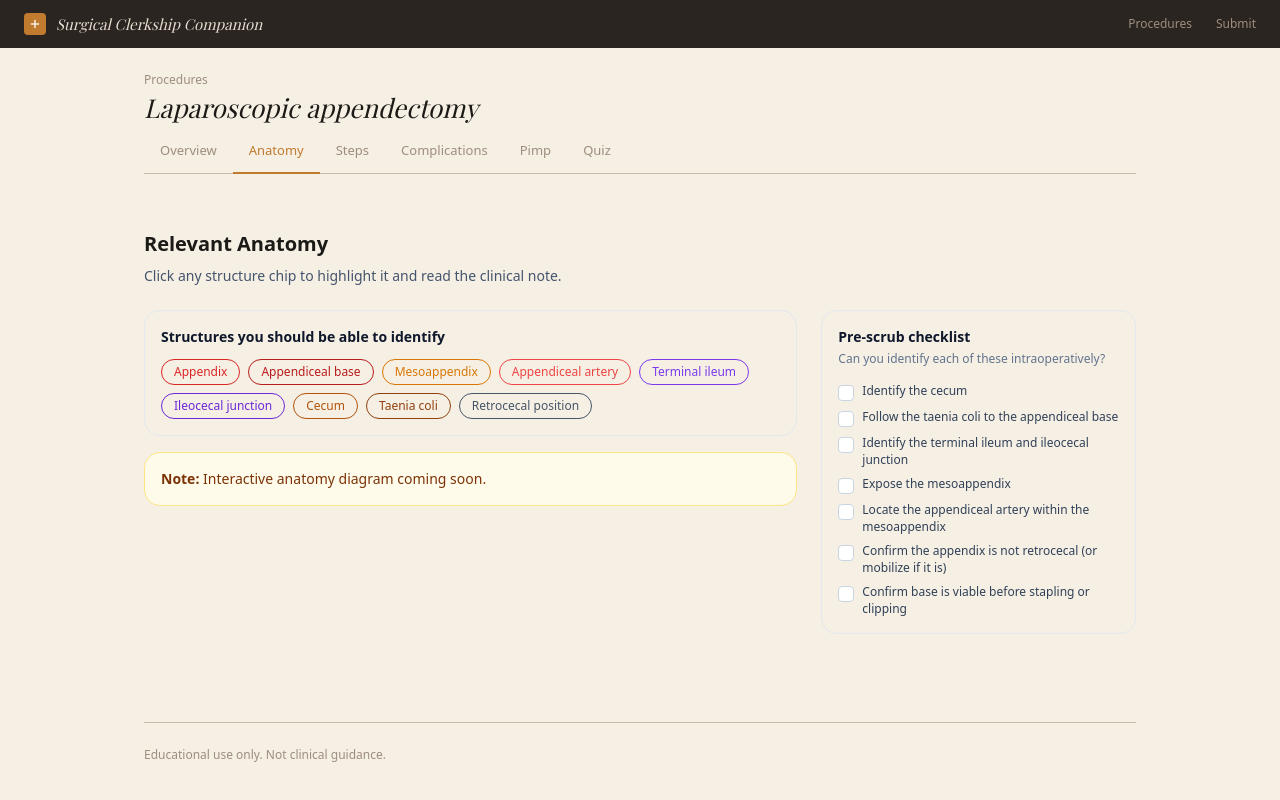
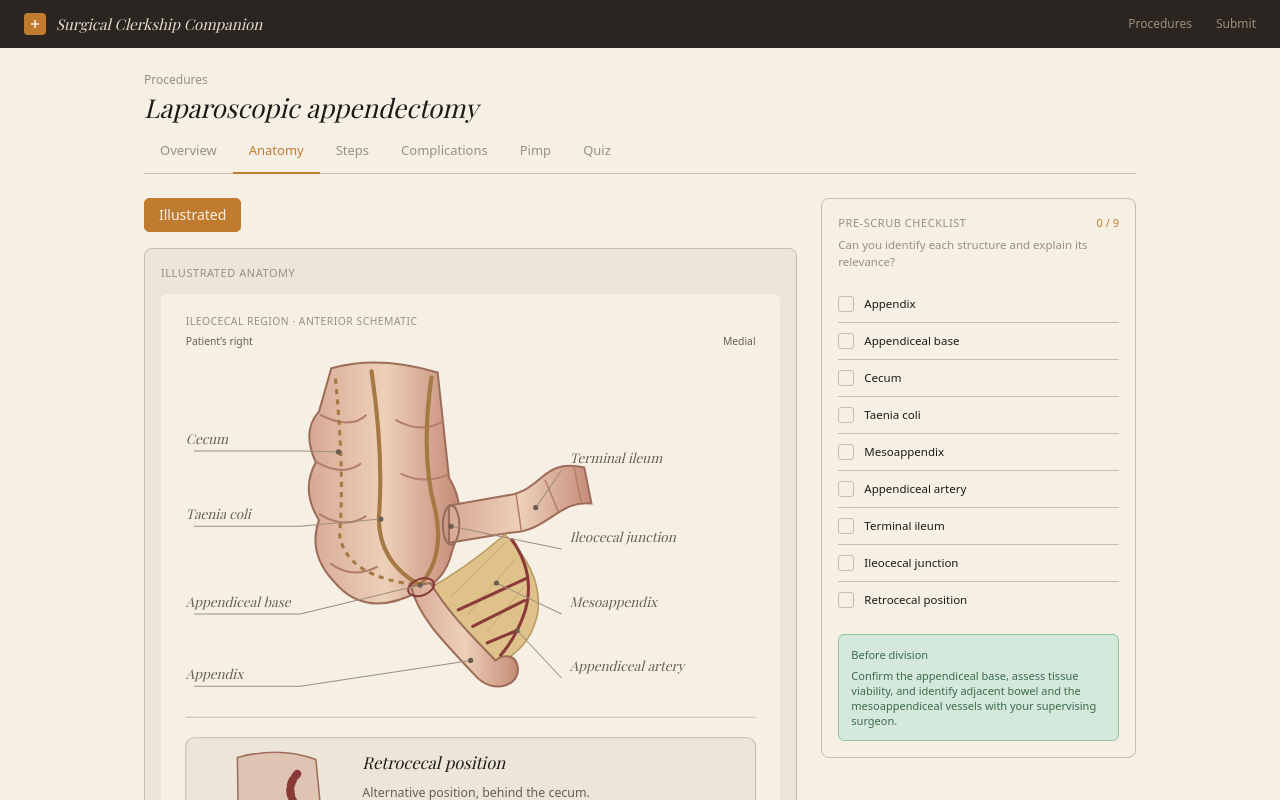
Before and after one commit to firasmoussa/surgical-clerkship-companion, a Next.js app: page /procedures/lap-appy/anatomy in a window 1280 px wide. Shown: the top 800 px of the page. Built offline with nearby package versions, Linux system fonts and the light colour scheme.

Commit message:
feat: finish appendectomy atlas overview and interactive anatomy

```diff
--- a/src/app/procedures/lap-appy/_components/LapAppyAnatomySVG.tsx
+++ b/src/app/procedures/lap-appy/_components/LapAppyAnatomySVG.tsx
@@ -0,0 +1,79 @@
+import { useId, type ReactNode } from "react";
+import type { AppyStructure } from "./anatomy";
+
+type Props = { selected: AppyStructure | null };
+type Label = { name: AppyStructure; x: number; y: number; targetX: number; targetY: number };
+
+const labels: Label[] = [
+  { name: "Cecum", x: 24, y: 145, targetX: 172, targetY: 153 },
+  { name: "Taenia coli", x: 24, y: 218, targetX: 213, targetY: 218 },
+  { name: "Appendiceal base", x: 24, y: 303, targetX: 251, targetY: 282 },
+  { name: "Appendix", x: 24, y: 373, targetX: 300, targetY: 355 },
+  { name: "Terminal ileum", x: 396, y: 164, targetX: 363, targetY: 207 },
+  { name: "Ileocecal junction", x: 396, y: 240, targetX: 281, targetY: 225 },
+  { name: "Mesoappendix", x: 396, y: 303, targetX: 325, targetY: 280 },
+  { name: "Appendiceal artery", x: 396, y: 365, targetX: 345, targetY: 326 },
+];
+
+function Layer({ name, selected, children }: { name: AppyStructure; selected: AppyStructure | null; children: ReactNode }) {
+  return <g data-structure={name} opacity={selected && selected !== name ? 0.22 : 1} className="transition-opacity duration-200 motion-reduce:transition-none">{children}</g>;
+}
+
+export default function LapAppyAnatomySVG({ selected }: Props) {
+  const id = useId();
+  const stroke = (name: AppyStructure, base: string) => selected === name ? "#C17B2F" : base;
+
+  return (
+    <svg viewBox="0 0 600 600" role="img" aria-labelledby={`${id}-title ${id}-desc`} className="w-full h-auto rounded-md bg-parchment">
+      <title id={`${id}-title`}>Appendectomy anatomy{selected ? `: ${selected} highlighted` : ""}</title>
+      <desc id={`${id}-desc`}>An anterior schematic of the cecum, terminal ileum and exposed appendix. Taenia coli converge at the appendiceal base. The mesoappendix contains the appendiceal artery. A separate inset shows an appendix behind the cecum.</desc>
+      <defs>
+        <linearGradient id={`${id}-bowel`} x1="0" x2="1"><stop stopColor="#D7A995" /><stop offset="0.5" stopColor="#EDD0B8" /><stop offset="1" stopColor="#C58B78" /></linearGradient>
+      </defs>
+      <text x="24" y="30" className="fill-muted text-[10px] tracking-wider">ILEOCECAL REGION · ANTERIOR SCHEMATIC</text>
+      <text x="24" y="49" className="fill-secondary text-[10px]">Patient’s right</text>
+      <text x="576" y="49" textAnchor="end" className="fill-secondary text-[10px]">Medial</text>
+      <Layer selected={selected} name="Cecum">
+        <path d="M165 72 Q210 59 268 76 L279 178 Q298 208 282 249 Q275 279 250 288 Q198 316 167 278 Q142 251 153 219 Q135 190 150 163 Q136 133 153 114 Z" fill={`url(#${id}-bowel)`} stroke={stroke("Cecum", "#9E6D59")} strokeWidth={selected === "Cecum" ? 4 : 2} />
+        <path d="M154 117 Q184 132 199 117 M149 162 Q176 178 194 164 M153 213 Q178 229 199 215 M164 261 Q185 277 210 264 M227 122 Q252 136 274 123 M232 174 Q255 185 278 175" fill="none" stroke="#B37F6B" strokeWidth="2" />
+      </Layer>
+      <Layer selected={selected} name="Terminal ileum">
+        <path d="M410 168 C369 159 370 190 336 195 L279 205 L279 241 L340 231 C374 230 386 199 417 203 Z" fill={`url(#${id}-bowel)`} stroke={stroke("Terminal ileum", "#9E6D59")} strokeWidth={selected === "Terminal ileum" ? 4 : 2} />
+        <path d="M344 194 L349 229 M372 180 L385 211 M400 167 L407 201" stroke="#B37F6B" strokeWidth="1.5" />
+      </Layer>
+      <Layer selected={selected} name="Mesoappendix">
+        <path d="M333 233 Q370 269 365 309 Q358 344 326 358 L255 288 Q297 265 333 233 Z" fill="#DFC18A" stroke={stroke("Mesoappendix", "#B79A62")} strokeWidth={selected === "Mesoappendix" ? 4 : 1.5} />
+        <path d="M334 241 L280 294 M342 258 L297 311 M352 283 L316 327" stroke="#B79A62" strokeWidth="1" opacity="0.5" />
+      </Layer>
+      <Layer selected={selected} name="Appendix">
+        <path d="M242 283 C250 315 277 340 303 368 C322 391 351 378 345 359 C342 348 330 350 324 355 C303 333 279 310 261 280 Z" fill={`url(#${id}-bowel)`} stroke={stroke("Appendix", "#9E6D59")} strokeWidth={selected === "Appendix" ? 4 : 2} />
+      </Layer>
+      <Layer selected={selected} name="Taenia coli">
+        <path d="M204 75 Q216 157 211 217 Q211 260 251 282 M262 81 Q251 157 266 210 Q275 255 251 282" fill="none" stroke={stroke("Taenia coli", "#A67944")} strokeWidth={selected === "Taenia coli" ? 6 : 4} strokeLinecap="round" />
+        <path d="M169 82 Q178 174 173 233 Q179 275 251 282" fill="none" stroke={stroke("Taenia coli", "#A67944")} strokeWidth="3" strokeDasharray="5 5" />
+      </Layer>
+      <Layer selected={selected} name="Appendiceal artery">
+        <path d="M340 238 Q365 274 351 312 Q343 334 329 350 M352 297 L302 322 M355 275 L288 306 M345 326 L316 338" fill="none" stroke={stroke("Appendiceal artery", "#8B3A3A")} strokeWidth={selected === "Appendiceal artery" ? 5 : 3} strokeLinecap="round" strokeLinejoin="round" />
+      </Layer>
+      <Layer selected={selected} name="Ileocecal junction"><ellipse cx="281" cy="224" rx="8" ry="19" fill="none" stroke={stroke("Ileocecal junction", "#936F59")} strokeWidth={selected === "Ileocecal junction" ? 5 : 2} /></Layer>
+      <Layer selected={selected} name="Appendiceal base"><ellipse cx="252" cy="284" rx="13" ry="8" transform="rotate(-20 252 284)" fill="none" stroke={stroke("Appendiceal base", "#8B3A3A")} strokeWidth={selected === "Appendiceal base" ? 5 : 2} /></Layer>
+      {labels.map(({ name, x, y, targetX, targetY }) => (
+        <Layer selected={selected} key={name} name={name}>
+          <path d={x < 300 ? `M${x + 8} ${y + 7} H135 L${targetX} ${targetY}` : `M${x - 8} ${y + 7} L${targetX} ${targetY}`} fill="none" stroke={selected === name ? "#C17B2F" : "#9E8E7E"} strokeWidth="1" />
+          <circle cx={targetX} cy={targetY} r="2.5" fill={selected === name ? "#C17B2F" : "#6B5E50"} />
+          <text x={x} y={y} className="font-serif italic text-[13px]" fill={selected === name ? "#C17B2F" : "#6B5E50"}>{name}</text>
+        </Layer>
+      ))}
+      <line x1="24" y1="410" x2="576" y2="410" stroke="#C9BBAA" />
+      <Layer selected={selected} name="Retrocecal position">
+        <rect x="24" y="430" width="552" height="147" rx="8" fill="#EDE5D8" stroke={stroke("Retrocecal position", "#C9BBAA")} strokeWidth={selected === "Retrocecal position" ? 2 : 1} />
+        <path d="M74 449 Q115 438 150 451 L156 512 Q154 551 119 552 Q75 552 75 518 Z" fill="#D7A995" fillOpacity="0.55" stroke="#9E6D59" strokeWidth="1.5" />
+        <path d="M127 540 Q146 520 133 499 Q118 480 132 465" fill="none" stroke={stroke("Retrocecal position", "#8B3A3A")} strokeWidth="8" strokeDasharray="6 4" strokeLinecap="round" />
+        <text x="195" y="460" className="font-serif italic text-[16px] fill-ink">Retrocecal position</text>
+        <text x="195" y="487" className="text-[12px] fill-secondary">Alternative position, behind the cecum.</text>
+        <text x="195" y="509" className="text-[12px] fill-secondary">Dashed appendix shows the hidden course.</text>
+        <text x="195" y="540" className="text-[11px] fill-muted">Cecum shown translucent for orientation.</text>
+      </Layer>
+    </svg>
+  );
+}
--- /dev/null
+++ b/src/app/procedures/lap-appy/_components/anatomy.ts
@@ -0,0 +1,13 @@
+export const structures = [
+  { name: "Appendix", note: "A blind-ended tube arising from the posteromedial cecum. Its position varies; the diagram shows an exposed appendix for orientation." },
+  { name: "Appendiceal base", note: "The junction of the appendix and cecum, located by following the converging taenia coli. Assess the tissue at the base before division." },
+  { name: "Cecum", note: "The blind pouch at the beginning of the large intestine. It provides the landmarks for locating the appendix." },
+  { name: "Taenia coli", note: "Three longitudinal muscle bands converge at the appendiceal base. Follow a visible band toward the base; the posterior course is shown schematically with a dashed line." },
+  { name: "Mesoappendix", note: "The peritoneal fold supporting the appendix and connecting it to the mesentery of the terminal ileum. It contains the appendiceal vessels." },
+  { name: "Appendiceal artery", note: "Usually arises from the ileocolic arterial system and travels within the mesoappendix. Identify the vascular pedicle before division; branching can vary." },
+  { name: "Terminal ileum", note: "The final segment of small bowel entering the cecum. Identify it to orient the ileocecal region and distinguish it from the appendix." },
+  { name: "Ileocecal junction", note: "Where the terminal ileum enters the cecum. The appendiceal origin lies inferior to this junction." },
+  { name: "Retrocecal position", note: "The appendix lies behind the cecum. Cecal mobilization may be needed for exposure. The inset shows an alternative position, not a second appendix. Reported frequency varies across populations and studies." },
+] as const;
+
+export type AppyStructure = (typeof structures)[number]["name"];
--- a/src/app/procedures/lap-appy/anatomy/page.tsx
+++ b/src/app/procedures/lap-appy/anatomy/page.tsx
@@ -1,94 +1,90 @@
 "use client";
+
 import { useState } from "react";
-const structures = [
-  { name: "Appendix", note: "A blind-ended tube arising from the posteromedial cecum. Typically 6-9 cm long. Variable position -- most commonly pelvic or retrocecal." },
-  { name: "Appendiceal base", note: "The junction of the appendix and cecum. The clip or staple line is placed here. Confirm healthy tissue at the base before firing." },
-  { name: "Mesoappendix", note: "The peritoneal fold attaching the appendix to the mesentery of the terminal ileum. Contains the appendiceal artery." },
-  { name: "Appendiceal artery", note: "A branch of the ileocolic artery, running within the mesoappendix. Division controls the main bleeding risk during appendectomy." },
-  { name: "Terminal ileum", note: "The last segment of small bowel entering the cecum. Must be identified to confirm cecal anatomy. Inspect for Meckel's diverticulum if the appendix looks grossly normal." },
-  { name: "Ileocecal junction", note: "The transition from terminal ileum to cecum. A key orientation landmark -- the appendix arises just distal and inferior to this junction." },
-  { name: "Cecum", note: "The blind pouch of the large intestine where the appendix originates. Mobilization is required to expose retrocecal appendices." },
-  { name: "Taenia coli", note: "Three longitudinal bands of smooth muscle on the colon wall that converge at the appendiceal base. Following the taenia reliably leads to the appendix." },
-  { name: "Retrocecal position", note: "In ~30% of patients the appendix lies behind the cecum. Requires medial rotation of the cecum after incising its lateral peritoneal attachments." },
-];
-const CHIP_COLORS: Record<string, string> = {
-  "Appendix": "#dc2626",
-  "Appendiceal base": "#b91c1c",
-  "Mesoappendix": "#d97706",
-  "Appendiceal artery": "#ef4444",
-  "Terminal ileum": "#7c3aed",
-  "Ileocecal junction": "#6d28d9",
-  "Cecum": "#b45309",
-  "Taenia coli": "#92400e",
-  "Retrocecal position": "#475569",
-};
-const checklistItems = [
-  "Identify the cecum",
-  "Follow the taenia coli to the appendiceal base",
-  "Identify the terminal ileum and ileocecal junction",
-  "Expose the mesoappendix",
-  "Locate the appendiceal artery within the mesoappendix",
-  "Confirm the appendix is not retrocecal (or mobilize if it is)",
-  "Confirm base is viable before stapling or clipping",
-];
+import LapAppyAnatomySVG from "../_components/LapAppyAnatomySVG";
+import { structures, type AppyStructure } from "../_components/anatomy";
+
+// Keep selection independent of the illustration so a licensed photo view can reuse it.
 export default function LapAppyAnatomyPage() {
-  const [selected, setSelected] = useState<string | null>(null);
-  const [checked, setChecked] = useState<Record<string, boolean>>({});
+  const [enlarged, setEnlarged] = useState(false);
+  const [selected, setSelected] = useState<AppyStructure | null>(null);
+  const [checked, setChecked] = useState<Set<AppyStructure>>(new Set());
   const selectedItem = structures.find((s) => s.name === selected);
-  const accentColor = selected ? (CHIP_COLORS[selected] ?? "#0f172a") : null;
-  function toggleCheck(item: string) {
-    setChecked((prev) => ({ ...prev, [item]: !prev[item] }));
+
+  function toggleChecked(name: AppyStructure) {
+    setChecked((previous) => {
+      const next = new Set(previous);
+      if (next.has(name)) next.delete(name);
+      else next.add(name);
+      return next;
+    });
   }
+
   return (
-    <>
-      <section className="pt-8">
-        <h2 className="text-xl font-semibold">Relevant Anatomy</h2>
-        <p className="mt-2 max-w-2xl text-sm text-slate-600">Click any structure chip to highlight it and read the clinical note.</p>
-        <div className="mt-6 grid gap-6 lg:grid-cols-3">
-          <div className="lg:col-span-2 space-y-4">
-            <div className="rounded-2xl border border-slate-200 p-4">
-              <div className="text-sm font-semibold text-slate-900">Structures you should be able to identify</div>
-              <div className="mt-3 flex flex-wrap gap-2">
-                {structures.map((s) => {
-                  const active = selected === s.name;
-                  const color = CHIP_COLORS[s.name] ?? "#0f172a";
-                  return (
-                    <button key={s.name} type="button" onClick={() => setSelected(active ? null : s.name)} className="rounded-full border px-3 py-1 text-xs transition-colors" style={active ? { backgroundColor: color, borderColor: color, color: "#fff" } : { borderColor: color, color: color, backgroundColor: "transparent" }}>
-                      {s.name}
-                    </button>
-                  );
-                })}
-              </div>
-              {selectedItem && (
-                <div className="mt-4 rounded-xl border p-3 text-sm" style={{ borderColor: accentColor ?? "#e2e8f0", backgroundColor: accentColor ? `${accentColor}12` : "#f8fafc" }}>
-                  <div className="font-semibold text-slate-900">{selectedItem.name}</div>
-                  <div className="mt-1 text-slate-700 leading-relaxed">{selectedItem.note}</div>
-                </div>
-              )}
-            </div>
-            <div className="rounded-2xl border border-amber-200 bg-amber-50 p-4 text-sm text-amber-900">
-              <span className="font-semibold">Note: </span>Interactive anatomy diagram coming soon.
+    <div className="grid gap-6 lg:grid-cols-3">
+      <div className="lg:col-span-2 min-w-0 flex flex-col gap-4">
+        <div className="self-start rounded-[5px] border border-ochre bg-ochre px-3.5 py-1.5 text-sm font-medium text-parchment">Illustrated</div>
+        <figure className="rounded-lg border border-border-warm bg-surface p-4">
+          <figcaption className="text-[11px] text-muted mb-3 uppercase tracking-wider">Illustrated anatomy</figcaption>
+          <button
+            type="button"
+            aria-pressed={enlarged}
+            aria-controls="anatomy-illustration"
+            onClick={() => setEnlarged((previous) => !previous)}
+            className="mb-3 rounded-[6px] border border-border-warm px-3 py-1.5 text-[12px] text-secondary focus-visible:outline-2 focus-visible:outline-ochre sm:hidden"
+          >
+            {enlarged ? "Fit illustration" : "Enlarge illustration"}
+          </button>
+          <div id="anatomy-illustration" role="region" aria-label="Anatomy illustration" tabIndex={0} className="overflow-x-auto rounded-md focus-visible:outline-2 focus-visible:outline-ochre">
+            <div className={enlarged ? "w-[600px] sm:w-auto" : "w-full"}>
+              <LapAppyAnatomySVG selected={selected} />
             </div>
           </div>
-          <div className="rounded-2xl border border-slate-200 p-4">
-            <div className="text-sm font-semibold text-slate-900">Pre-scrub checklist</div>
-            <p className="mt-1 text-xs text-slate-500">Can you identify each of these intraoperatively?</p>
-            <ul className="mt-4 space-y-2">
-              {checklistItems.map((item) => (
-                <li key={item} className="flex items-start gap-2">
-                  <button type="button" onClick={() => toggleCheck(item)} className={["mt-0.5 h-4 w-4 flex-shrink-0 rounded border transition-colors", checked[item] ? "bg-slate-900 border-slate-900" : "border-slate-300 bg-white"].join(" ")}>
-                    {checked[item] && <svg viewBox="0 0 12 12" fill="none" className="w-full h-full p-0.5"><path d="M2 6l3 3 5-5" stroke="#fff" strokeWidth="1.8" strokeLinecap="round" strokeLinejoin="round" /></svg>}
-                  </button>
-                  <span className={["text-xs leading-snug", checked[item] ? "text-slate-400 line-through" : "text-slate-700"].join(" ")}>{item}</span>
-                </li>
-              ))}
-            </ul>
-            {Object.values(checked).filter(Boolean).length === checklistItems.length && (
-              <div className="mt-4 rounded-xl bg-green-50 border border-green-200 p-3 text-xs text-green-800 font-medium">You are ready to scrub.</div>
-            )}
+          {enlarged && <p className="mt-2 text-[11px] text-secondary sm:hidden">Scroll horizontally to explore the enlarged illustration.</p>}
+          <p className="mt-3 text-[11px] text-secondary leading-relaxed">Schematic, not to scale. Appendix and mesoappendix spread for teaching. The inset shows the alternative retrocecal position.</p>
+        </figure>
+        <section aria-labelledby="structure-heading" className="rounded-lg border border-border-warm p-4">
+          <h2 id="structure-heading" className="text-[11px] text-muted uppercase tracking-wider mb-2">Structures to identify</h2>
+          <p className="mb-3 text-[12px] text-secondary">Select a structure to highlight it. Select it again to show all anatomy.</p>
+          <div className="flex flex-wrap gap-2">
+            {structures.map((s) => (
+              <button key={s.name} type="button" aria-pressed={selected === s.name} aria-controls="structure-note" onClick={() => setSelected(selected === s.name ? null : s.name)} className={`rounded-full px-3 py-1 text-xs transition-colors border focus-visible:outline-2 focus-visible:outline-offset-2 focus-visible:outline-ochre ${selected === s.name ? "bg-ochre border-ochre text-parchment" : "border-border-warm text-secondary bg-transparent hover:bg-surface"}`}>{s.name}</button>
+            ))}
           </div>
+          <div id="structure-note" aria-live="polite" aria-atomic="true" className="mt-4 rounded-md border-l-[3px] border-ochre bg-surface p-3">
+            <div className="text-[10px] text-muted uppercase tracking-wider mb-1">{selectedItem ? "Selected structure" : "Orientation"}</div>
+            <h3 className="font-serif italic font-normal text-[16px] text-ink mb-1">{selectedItem?.name ?? "Find the base first"}</h3>
+            <p className="text-[13px] text-secondary leading-relaxed">{selectedItem?.note ?? "Follow the taenia coli toward their convergence at the appendiceal base, then trace the appendix and its mesoappendix."}</p>
+          </div>
+        </section>
+        <p className="text-[11px] text-muted leading-relaxed">Anatomy reference: <a className="underline underline-offset-2 hover:text-secondary" href="https://www.ncbi.nlm.nih.gov/books/NBK459205/">StatPearls: Anatomy, Abdomen and Pelvis, Appendix</a>. Illustrated view only; no intraoperative photographs are included.</p>
+      </div>
+      <aside className="rounded-lg border border-border-warm p-4 self-start" aria-labelledby="checklist-heading">
+        <div className="flex items-center justify-between gap-3 mb-1">
+          <h2 id="checklist-heading" className="text-[11px] text-muted uppercase tracking-wider">Pre-scrub checklist</h2>
+          <span className="text-[11px] text-ochre font-medium" aria-live="polite">{checked.size} / {structures.length}</span>
         </div>
-      </section>
-    </>
+        <p className="text-[11.5px] text-muted mb-4">Can you identify each structure and explain its relevance?</p>
+        <div className="flex flex-col">
+          {structures.map((s) => {
+            const done = checked.has(s.name);
+            return (
+              <button key={s.name} type="button" role="checkbox" aria-checked={done} onClick={() => toggleChecked(s.name)} className="flex items-center gap-2.5 py-2.5 text-left border-b border-border-warm last:border-0 focus-visible:outline-2 focus-visible:outline-ochre focus-visible:outline-offset-2">
+                <span aria-hidden="true" className={`w-4 h-4 rounded-[3px] shrink-0 flex items-center justify-center border transition-colors ${done ? "bg-ochre border-ochre" : "border-border-warm"}`}>
+                  {done && <svg width="8" height="6" viewBox="0 0 8 6" fill="none"><path d="M1 3L3 5L7 1" stroke="#F5EFE4" strokeWidth="1.5" strokeLinecap="round" strokeLinejoin="round" /></svg>}
+                </span>
+                <span className={`text-[11.5px] leading-snug ${done ? "line-through text-muted" : "text-ink"}`}>{s.name}</span>
+              </button>
+            );
+          })}
+        </div>
+        {checked.size === structures.length && <p role="status" className="mt-4 text-[12px] text-ochre">Identification review complete.</p>}
+        {checked.size > 0 && <button type="button" onClick={() => setChecked(new Set())} className="mt-3 text-[11px] text-secondary underline underline-offset-2 focus-visible:outline-2 focus-visible:outline-ochre">Reset checklist</button>}
+        <div className="mt-4 rounded-md p-3 border border-cvs-border bg-cvs-light">
+          <h3 className="text-[11px] text-cvs font-medium mb-1">Before division</h3>
+          <p className="text-[11px] text-cvs leading-snug">Confirm the appendiceal base, assess tissue viability, and identify adjacent bowel and the mesoappendiceal vessels with your supervising surgeon.</p>
+        </div>
+      </aside>
+    </div>
   );
 }
```
Also changed, not shown: src/app/procedures/lap-appy/page.tsx (+12 -12 lines).
